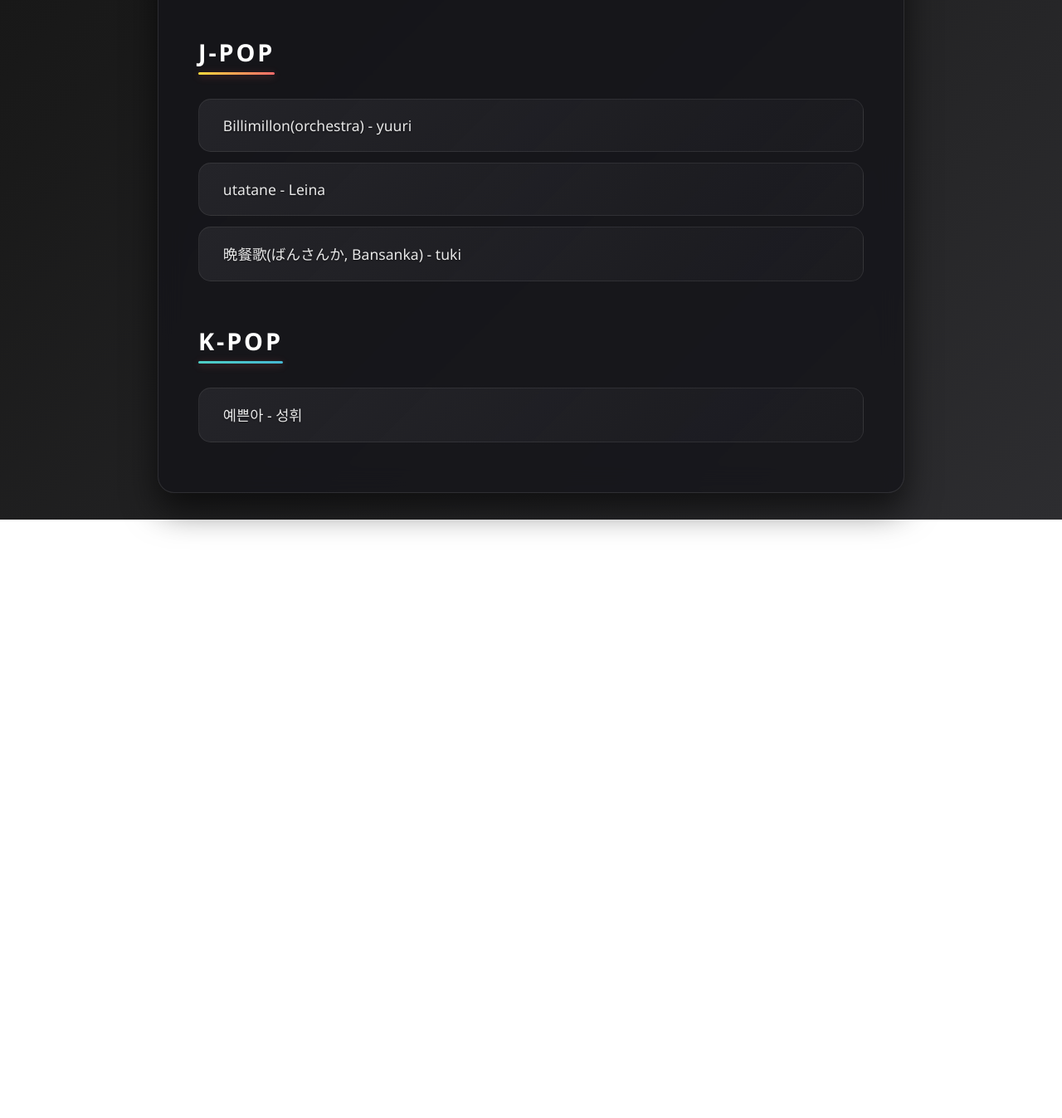
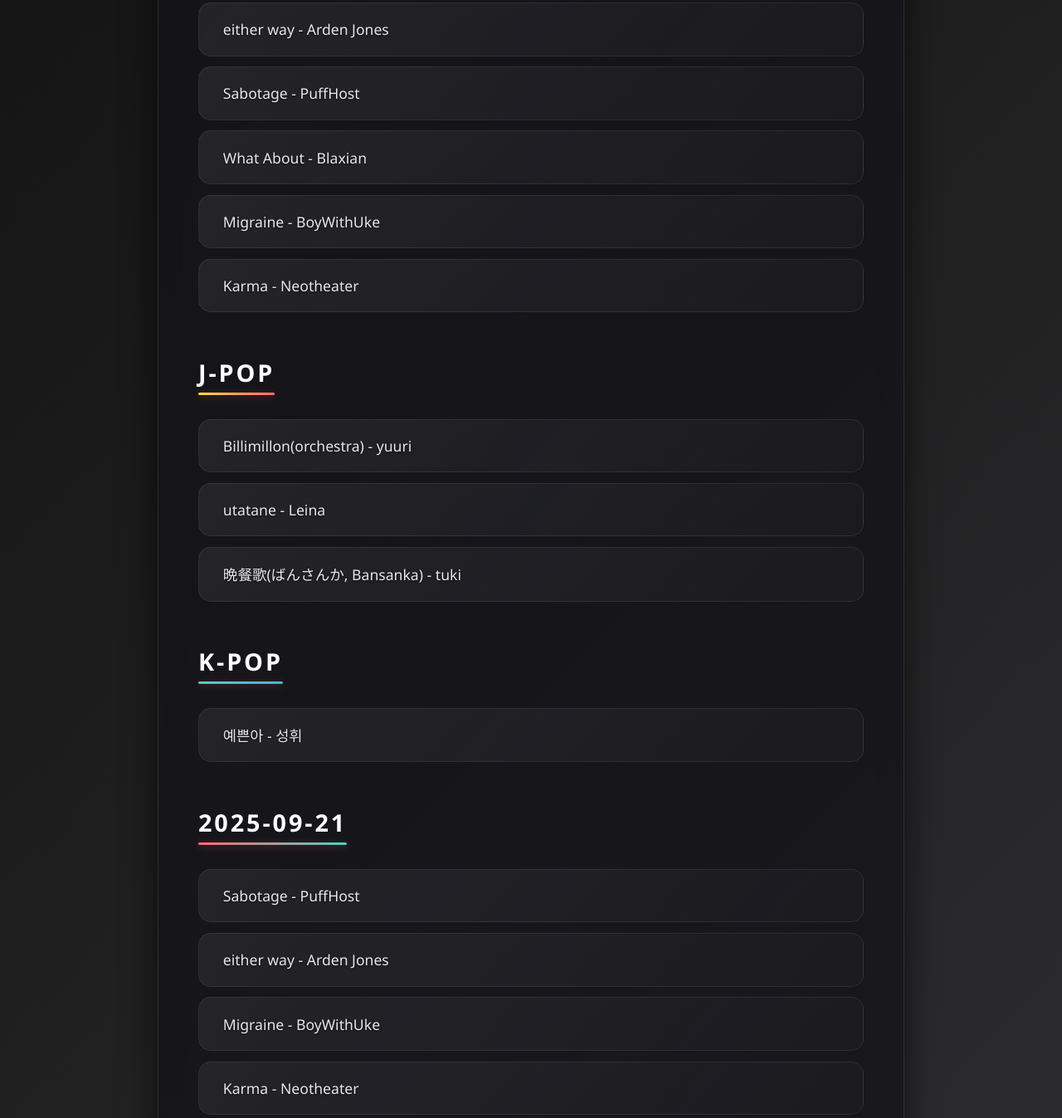
Before and after one commit to HMWKR/music_playList, a plain HTML site: page index.html in a window 1280 px wide. Shown: the part 1453-2800 px from the top of the page at 83% size. Before the commit the page ends 2079 px from the top, so only its background shows below. Drawn offline with Linux system fonts and the light colour scheme.

Commit message:
Update index.html

```diff
--- a/index.html
+++ b/index.html
@@ -154,6 +154,32 @@
             transition: color 0.3s ease;
         }
 
+        /* 링크 스타일 설정 - 모든 상태에서 동일한 색상 유지 */
+        a {
+            color: #e8e8e8 !important;
+            text-decoration: none !important;
+            font-weight: 500;
+            font-size: 1.1rem;
+            text-shadow: 0 1px 2px rgba(0, 0, 0, 0.5);
+            transition: color 0.3s ease;
+        }
+
+        a:link {
+            color: #e8e8e8 !important;
+        }
+
+        a:visited {
+            color: #e8e8e8 !important;
+        }
+
+        a:hover {
+            color: #ffffff !important;
+        }
+
+        a:active {
+            color: #e8e8e8 !important;
+        }
+
         /* Genre-specific hover colors */
         .pop-section li:hover {
             box-shadow:
@@ -248,10 +274,10 @@
         <div class="pop-section">
             <h2 data-genre="pop">POP Music</h2>
             <ul>
-                <li><span class="song-title">Haha, Hi - boywithUke</span></li>
-                <li><span class="song-title">IDGAF - boywithuke</span></li>
-                <li><span class="song-title">Understand - boywithUke</span></li>
-                <li><span class="song-title">NoseDive - boywithUke</span></li>
+                <li><span class="song-title">Haha, Hi - BoyWithUke</span></li>
+                <li><span class="song-title">IDGAF - BoyWithUke</span></li>
+                <li><span class="song-title">Understand - BoyWithUke</span></li>
+                <li><span class="song-title">NoseDive - BoyWithUke</span></li>
                 <li><span class="song-title">Architect - Livingston</span></li>
                 <li><span class="song-title">Life goes on - Oliver Tree</span></li>
                 <li><span class="song-title">Need Me - Aze</span></li>
@@ -263,6 +289,11 @@
                 <li><span class="song-title">High Hopes - Panic! At The Disco</span></li>
                 <li><span class="song-title">sober Up - AJR</span></li>
                 <li><span class="song-title">alright - Kendrick Lamar</span></li>
+                <li><span class="song-title">either way - Arden Jones</span></li>
+                <li><span class="song-title">Sabotage - PuffHost</span></li>
+                <li><span class="song-title">What About - Blaxian</span></li>
+                <li><span class="song-title">Migraine - BoyWithUke</span></li>
+                <li><span class="song-title">Karma - Neotheater</span></li>
             </ul>
         </div>
 
@@ -281,6 +312,27 @@
                 <li><span class="song-title">예쁜아 - 성휘</span></li>
             </ul>
         </div>
+
+        <div class="2025-09-21">
+            <h2>2025-09-21</h2>
+            <ul>
+                <li><span class="song-title"><a href="https://music.youtube.com/watch?v=twQFweYMAYU&si=9fEdj1ddd8aHyukH" target="_blank">
+                    Sabotage - PuffHost
+                </a></span></li>
+                <li><span class="song-title"><a href="https://music.youtube.com/watch?v=cv2eZ06I5Pc&si=SNrKPudY5M1OTpJv" target="_blank">
+                    either way - Arden Jones
+                </a></span></li>
+                <li><span class="song-title"><a href="https://music.youtube.com/watch?v=MQvawT1TAnU&si=h4p26dECVhEIRBmR" target="_blank">
+                    Migraine - BoyWithUke
+                </a></span></li>
+                <li><span class="song-title"><a href="https://music.youtube.com/watch?v=JTUetx-r7-8&si=O6U6sA_sdSgBZFPg" target="_blank">
+                    Karma - Neotheater
+                </a></span></li>
+                <li><span class="song-title"><a href="https://music.youtube.com/watch?v=Go8TBbRH1tg&si=D9I2zeaftUiyvmVj" target="_blank">
+                    What About - Blaxian
+                </a></span></li>
+            </ul>
+        </div>
     </div>
 </body>
 </html>
```
